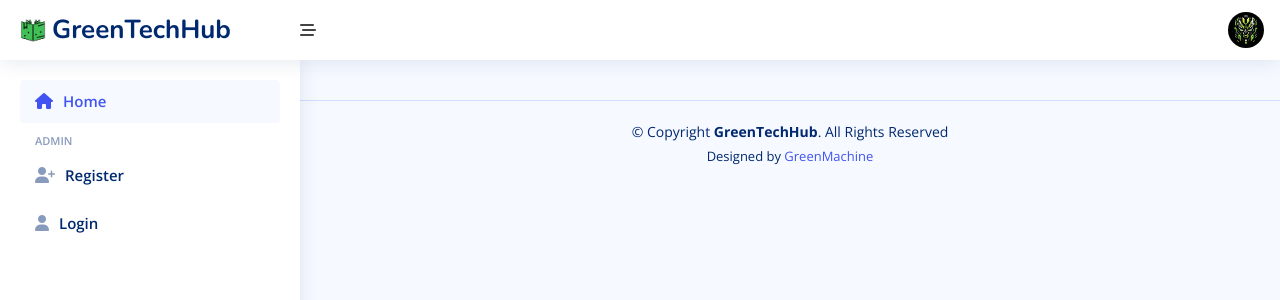
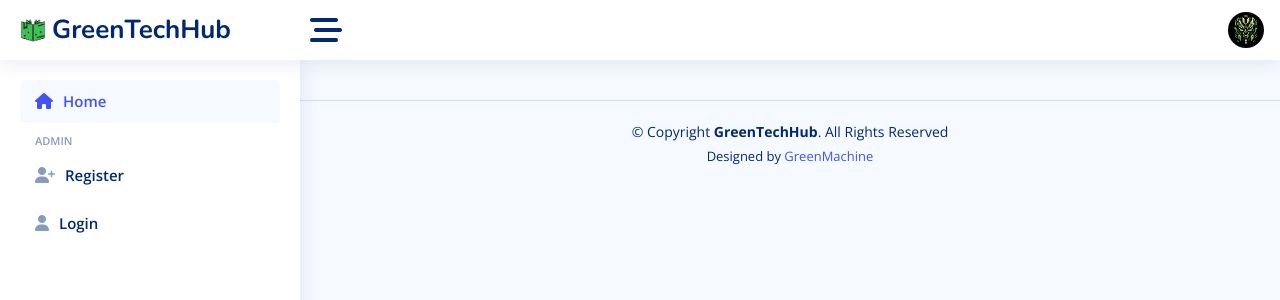
Before and after one commit to GreenMachine582/GreenTechHub, a Django app: template addons/base/templates/base.html in a window 1280 px wide. Shown: the top 300 px of the page. Run offline with Django 3.2, Linux system fonts and the light colour scheme; the template is opened without the code that fills it, so the values that code supplies are empty; some libraries are stand-ins or nearby versions.

Commit message:
fix(sidebar toggle): add missing class name change

```diff
--- a/addons/base/templates/base.html
+++ b/addons/base/templates/base.html
@@ -36,7 +36,7 @@
         <img src="{% static '/img/logo.png' %}" alt="">
         <span class="d-none d-lg-block">GreenTechHub</span>
       </a>
-      <i class="fas fa-bars-staggered toggle-sidebar-btn"></i>
+      <i class="fas fa-bars-staggered icon-sidebar-toggle"></i>
     </div><!-- End Logo -->
 
     <nav class="header-nav ms-auto">
```
